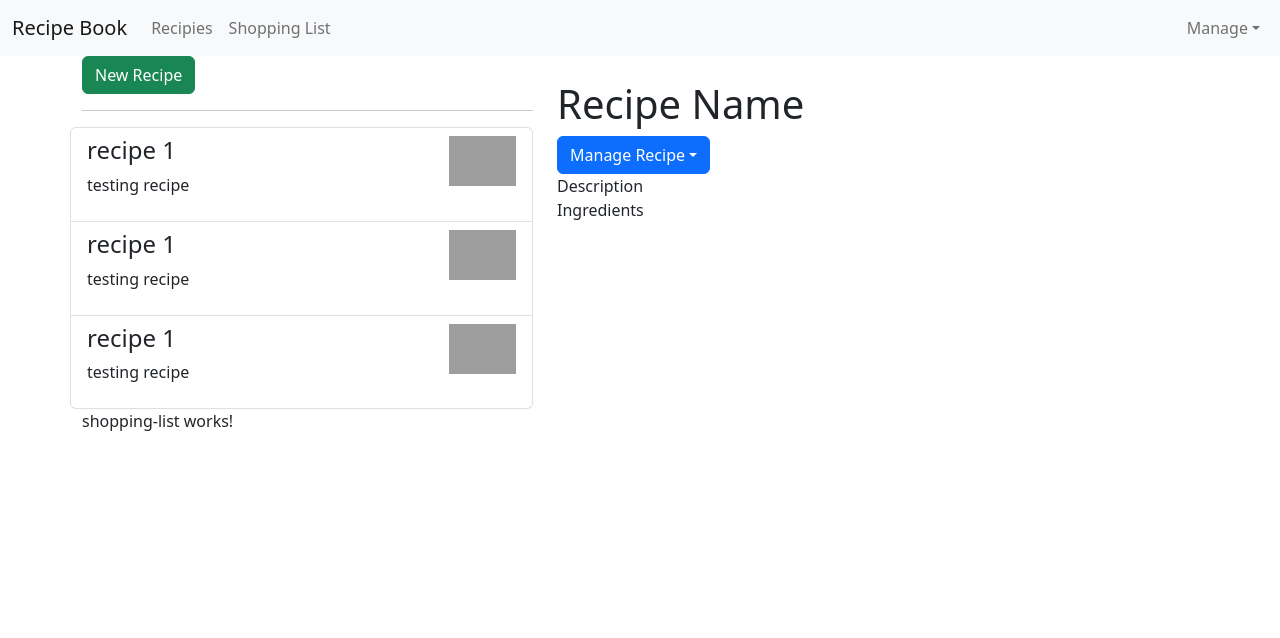
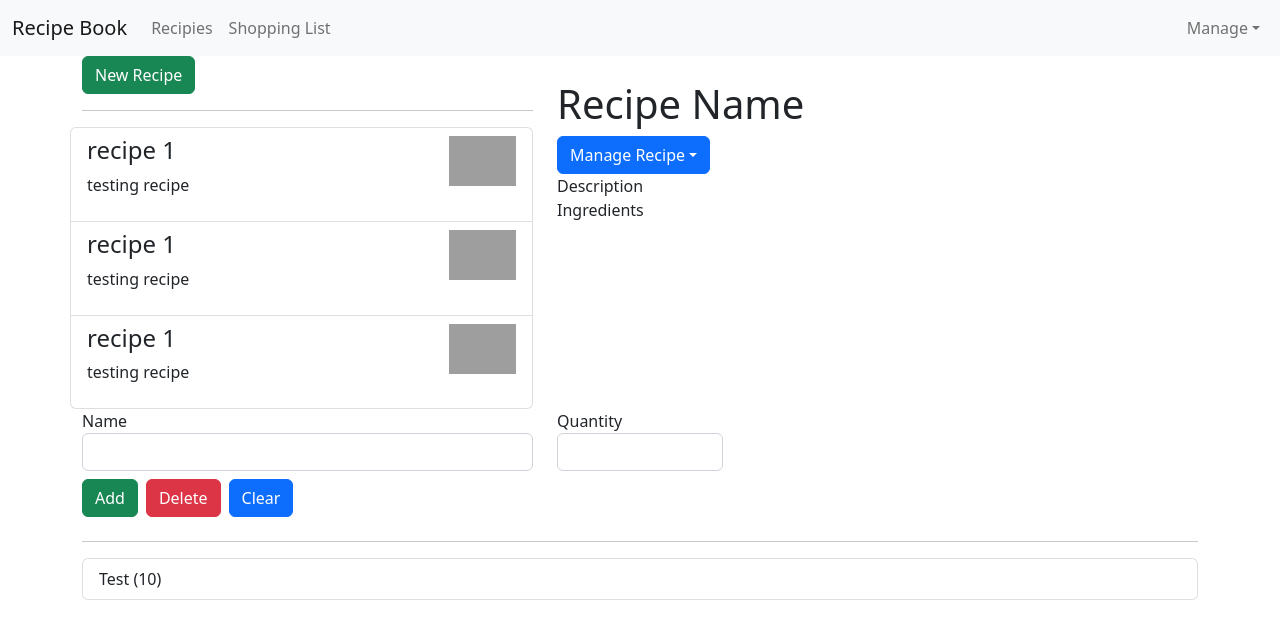
Before and after one commit to AakashChahal/AngularProject1-ShoppingList, an Angular app: page / in a window 1280 px wide. Shown: the top 638 px of the page. Built offline with nearby package versions, Linux system fonts and the light colour scheme; grey boxes are pictures that could not be loaded.

Commit message:
adding shopping list + edit component

```diff
--- /dev/null
+++ b/src/app/shared/ingredient.model.ts
@@ -0,0 +1,3 @@
+export class Ingredient {
+  constructor(public name: string, public qty: number) {}
+}
--- a/src/app/shopping-list/shopping-list-edit/shopping-list-edit.component.html
+++ b/src/app/shopping-list/shopping-list-edit/shopping-list-edit.component.html
@@ -1 +1,23 @@
-<p>shopping-list-edit works!</p>
+<div class="row">
+  <div class="col-xs-12">
+    <form action="">
+      <div class="row mb-2">
+        <div class="col-sm-5 form-group">
+          <label for="name">Name</label>
+          <input type="text" id="name" class="form-control" />
+        </div>
+        <div class="col-sm-2 form-group">
+          <label for="quantity">Quantity</label>
+          <input type="number" id="quantity" class="form-control" />
+        </div>
+      </div>
+      <div class="row mb-2">
+        <div class="col-xs-12">
+          <button class="btn btn-success me-2" type="submit">Add</button>
+          <button class="btn btn-danger me-2" type="button">Delete</button>
+          <button class="btn btn-primary me-2" type="button">Clear</button>
+        </div>
+      </div>
+    </form>
+  </div>
+</div>
--- a/src/app/shopping-list/shopping-list.component.html
+++ b/src/app/shopping-list/shopping-list.component.html
@@ -1 +1,15 @@
-<p>shopping-list works!</p>
+<div class="row">
+  <div class="col-xs-10">
+    <app-shopping-list-edit></app-shopping-list-edit>
+    <hr />
+    <ul class="list-group">
+      <a
+        class="list-group-item"
+        style="cursor: pointer"
+        *ngFor="let ingredient of ingredients"
+      >
+        {{ ingredient.name }} ({{ ingredient.qty }})
+      </a>
+    </ul>
+  </div>
+</div>
--- a/src/app/shopping-list/shopping-list.component.ts
+++ b/src/app/shopping-list/shopping-list.component.ts
@@ -1,15 +1,14 @@
 import { Component, OnInit } from '@angular/core';
+import { Ingredient } from '../shared/ingredient.model';
 
 @Component({
   selector: 'app-shopping-list',
   templateUrl: './shopping-list.component.html',
-  styleUrls: ['./shopping-list.component.css']
+  styleUrls: ['./shopping-list.component.css'],
 })
 export class ShoppingListComponent implements OnInit {
+  ingredients: Ingredient[] = [new Ingredient('Test', 10)];
+  constructor() {}
 
-  constructor() { }
-
-  ngOnInit(): void {
-  }
-
+  ngOnInit(): void {}
 }
```
